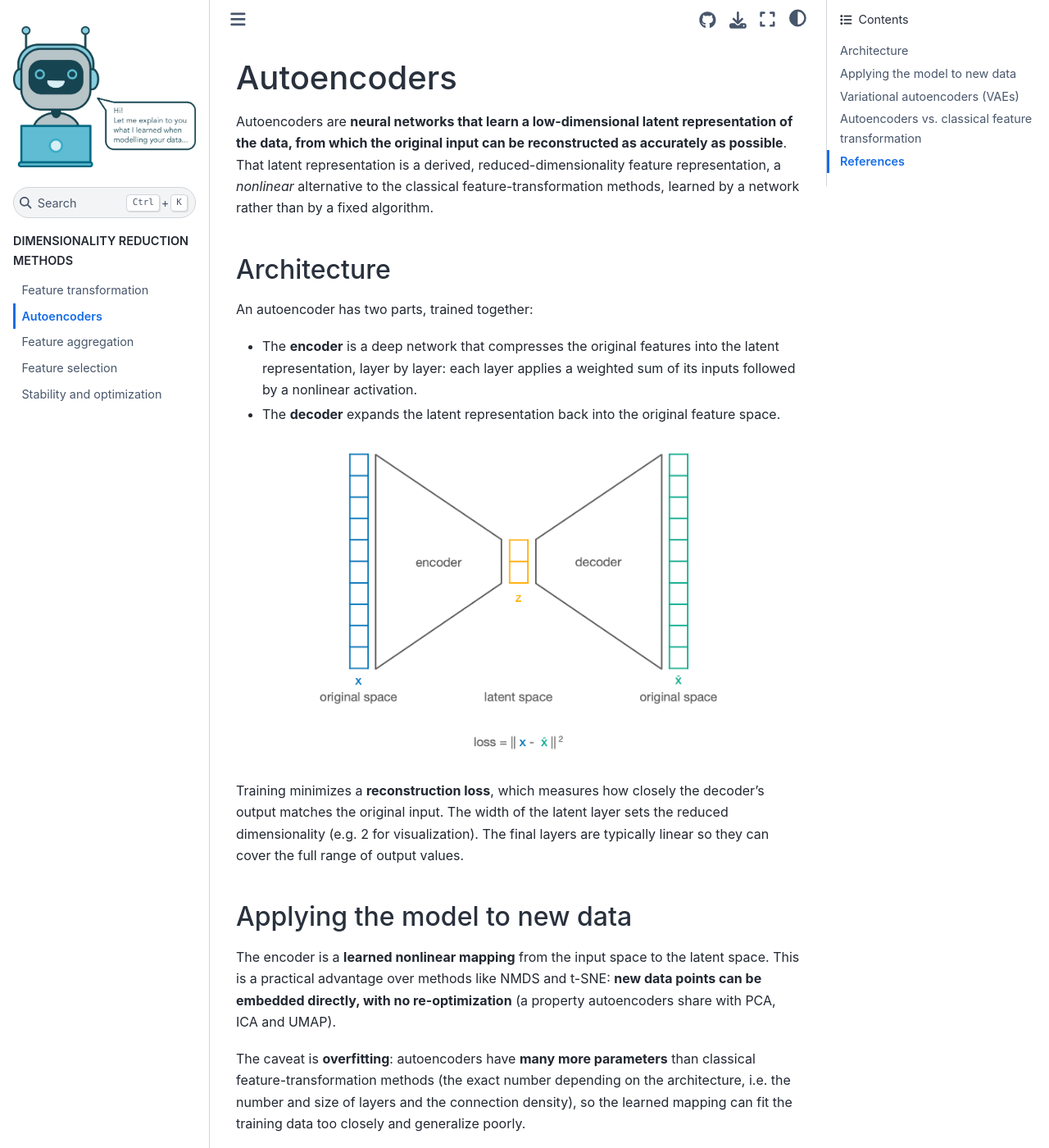
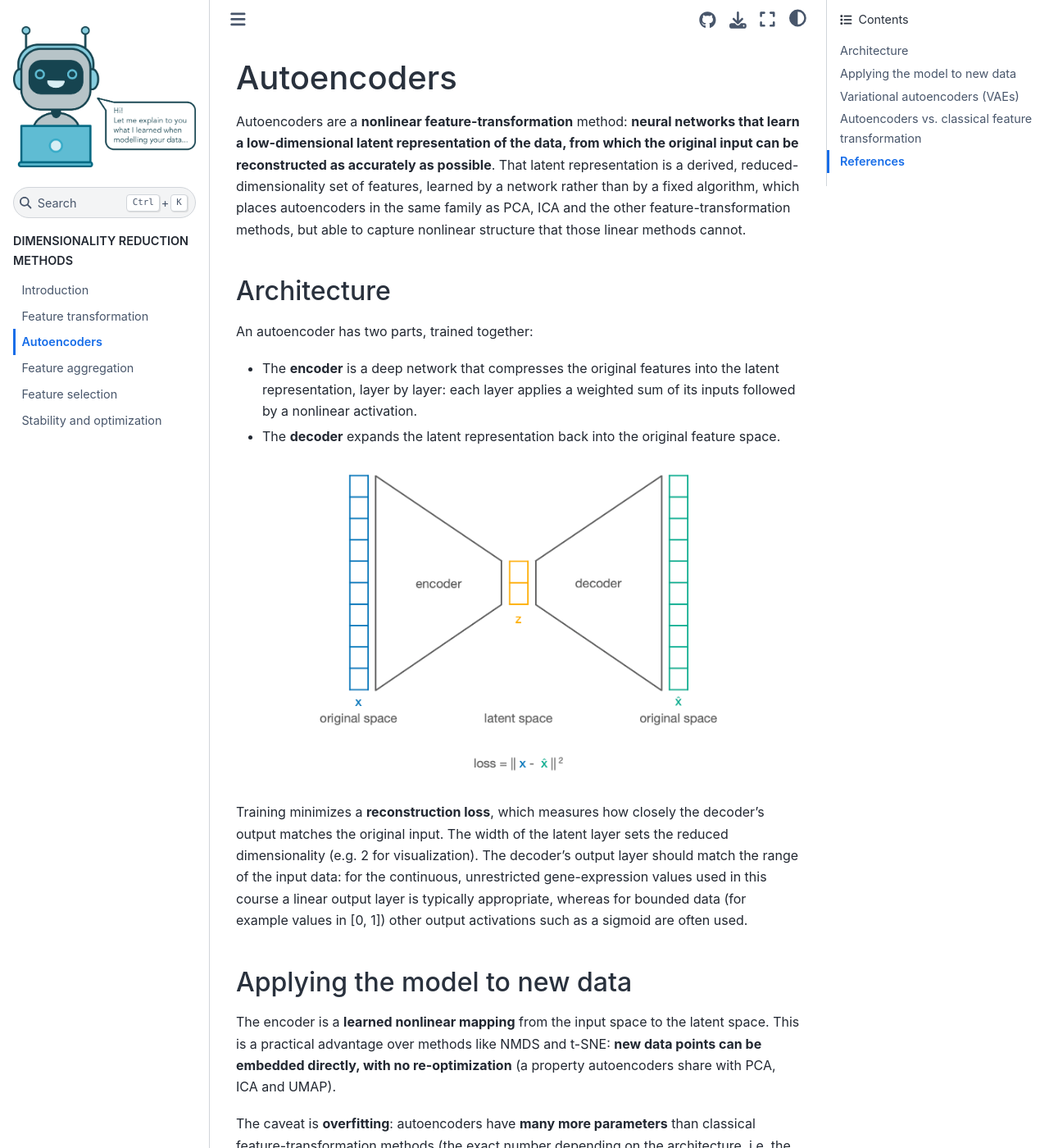
Before and after one commit to HelmholtzAI-Consultants-Munich/DimRed-Course, a Sphinx documentation site: the page built from docs/source/_methods/autoencoders.rst, in a window 1280 px wide and 1400 px high. Shown: the whole window at 82% size. Built offline with Sphinx 7.4.7 and the Sphinx Book theme 1.1.4, drawn with Linux system fonts in a browser that asks for light colours; some of the changed text lies outside the part shown.

Commit message:
Address review: add an introduction page and apply wording refinements
Add _methods/introduction.rst as the first page (what dimensionality reduction is and why it helps, the three families with a comparison table, and autoencoders framed as a nonlinear feature-transformation method). Apply Donatella's inline wording suggestions across feature_transformation.rst (intro rephrase, 'computationally efficient', 'nonlinear' not 'curved', 'cannot represent', softened ICA variance claim), autoencoders.rst (output-layer note tied to the gene-expression example, softer VAE wording, explicit feature-transformation framing), and stability_optimization.rst (softer 'trustworthy when stable' and explicit accuracy/stability trade-off).

```diff
--- a/docs/source/_methods/autoencoders.rst
+++ b/docs/source/_methods/autoencoders.rst
@@ -1,12 +1,13 @@
 Autoencoders
 ============
 
-Autoencoders are **neural networks that learn a low-dimensional latent
-representation of the data, from which the original input can be reconstructed as
-accurately as possible**. That latent representation is a derived,
-reduced-dimensionality feature representation, a *nonlinear* alternative to the
-classical feature-transformation methods, learned by a network rather than by a
-fixed algorithm.
+Autoencoders are a **nonlinear feature-transformation** method: **neural networks
+that learn a low-dimensional latent representation of the data, from which the
+original input can be reconstructed as accurately as possible**. That latent
+representation is a derived, reduced-dimensionality set of features, learned by a
+network rather than by a fixed algorithm, which places autoencoders in the same
+family as PCA, ICA and the other feature-transformation methods, but able to capture
+nonlinear structure that those linear methods cannot.
 
 
 Architecture
@@ -26,8 +27,11 @@
 
 Training minimizes a **reconstruction loss**, which measures how closely the
 decoder's output matches the original input. The width of the latent layer sets the
-reduced dimensionality (e.g. 2 for visualization). The final layers are typically
-linear so they can cover the full range of output values.
+reduced dimensionality (e.g. 2 for visualization). The decoder's output layer should
+match the range of the input data: for the continuous, unrestricted gene-expression
+values used in this course a linear output layer is typically appropriate, whereas
+for bounded data (for example values in [0, 1]) other output activations such as a
+sigmoid are often used.
 
 
 Applying the model to new data
@@ -51,8 +55,8 @@
 useful, well-organized structure. Instead of encoding each instance as a single
 point, the encoder outputs a **distribution** (a mean and a diagonal covariance),
 and the latent vector *z* is **sampled** from it. Because slightly different samples
-must decode to similar outputs, the latent space becomes smoother and more
-meaningful.
+must decode to similar outputs, this encourages a smoother and better-organized
+latent space.
 
 The VAE loss combines two terms:
 
--- a/docs/source/index.rst
+++ b/docs/source/index.rst
@@ -19,6 +19,7 @@
    :maxdepth: 1
    :caption: DIMENSIONALITY REDUCTION METHODS
 
+   _methods/introduction.rst
    _methods/feature_transformation.rst
    _methods/autoencoders.rst
    _methods/feature_aggregation.rst
```
Also changed, not shown: docs/source/_methods/feature_transformation.rst (+11 -10 lines), docs/source/_methods/introduction.rst (added, +71 -0 lines), docs/source/_methods/stability_optimization.rst (+4 -4 lines).
